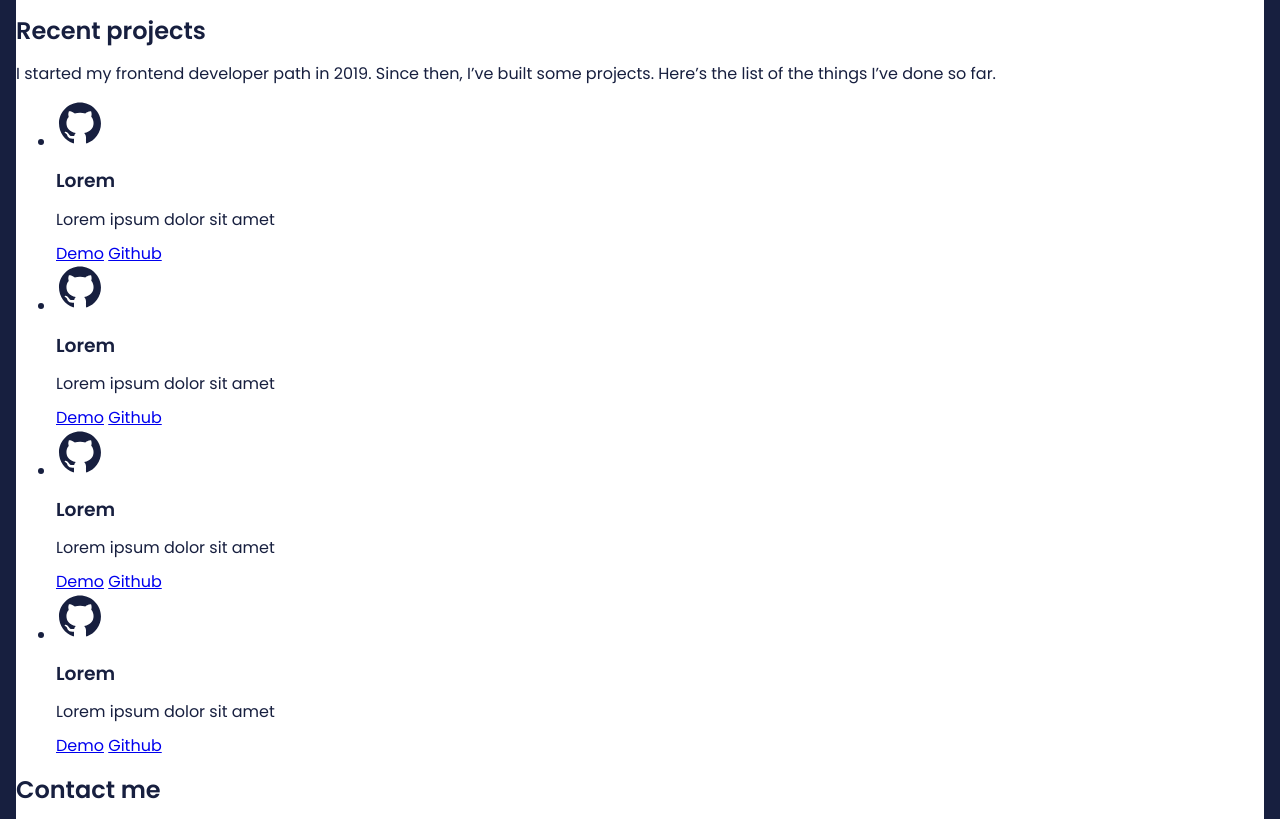
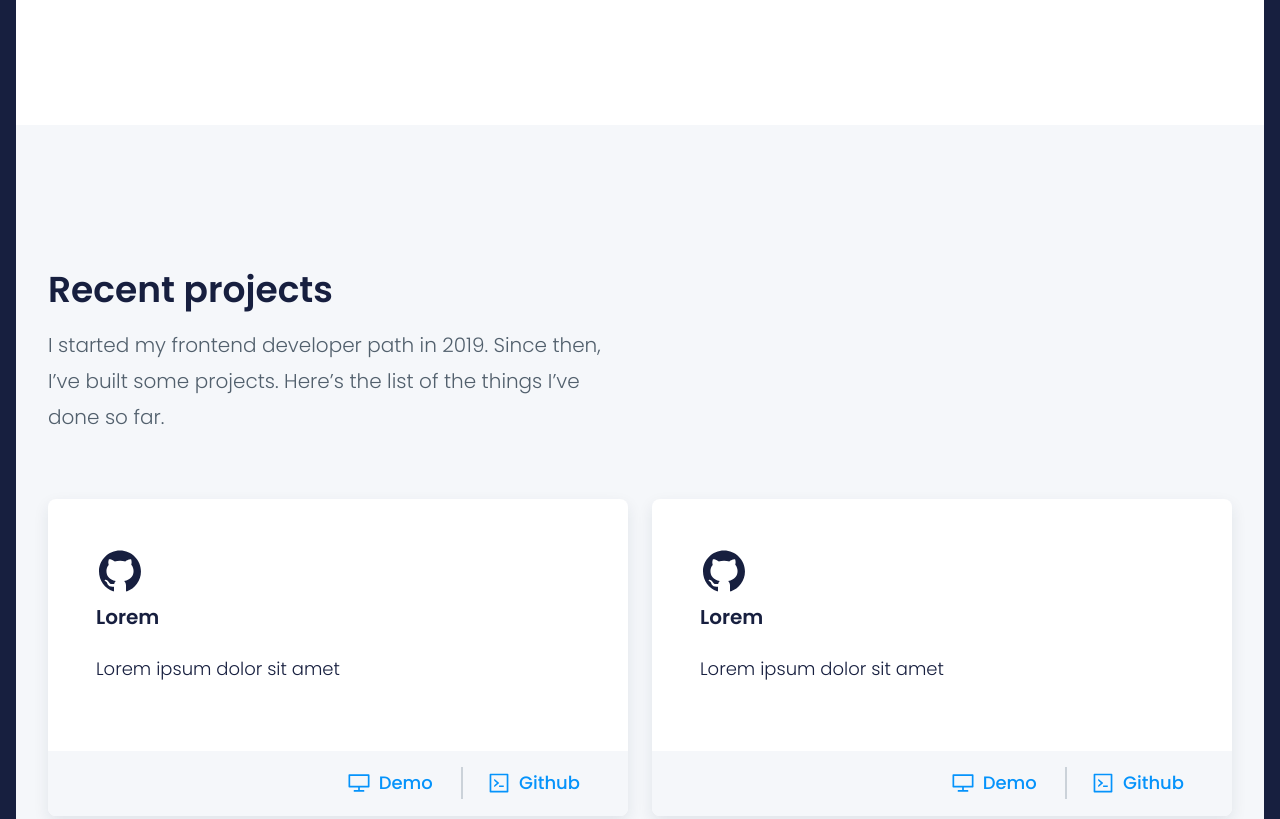
Before and after one commit to michalsamulak/michalsamulak.github.io, a website: page src/content/index.html in a window 1280 px wide. Shown: the part 1870-2689 px from the top of the page. Drawn offline with nearby package versions, Linux system fonts and the light colour scheme; files that its build step writes are made by us from their sources; files whose address does not match are found by name.

```diff
--- a/src/content/index.html
+++ b/src/content/index.html
@@ -85,46 +85,57 @@
     </section>
     <section id="my-projects" class="projects">
       <h2 class="projects__title">Recent projects</h2>
+      <div class="conteiner">
       <p class="projects__description">I started my frontend developer path in 2019. Since then, I’ve built some
         projects. Here’s the list of the things I’ve done so far.</p>
       <ul class="projects-list">
           <li class="project">
+              <div class="project__conteiner">
               <img class="project__logo" src="assets/img/github.svg" alt="" />
               <h3 class="project__title">Lorem</h3>
               <p class="project__description">Lorem ipsum dolor sit amet</p>
+            </div>
               <div class="project__footer">
-            <a class="project__link" href="#" title="Demo: lorem.">Demo</a>
-            <a class="project__link" href="#" title="Souce code: lorem.">Github</a>
+                <a class="project__link project__link--demo" href="#" title="Demo: lorem.">Demo</a>
+                <a class="project__link project__link--code" href="#" title="Souce code: lorem.">Github</a>
               </div>
             </li>
             <li class="project">
+                <div class="project__conteiner">
                 <img class="project__logo" src="assets/img/github.svg" alt="" />
                 <h3 class="project__title">Lorem</h3>
                 <p class="project__description">Lorem ipsum dolor sit amet</p>
+              </div>
                 <div class="project__footer">
-            <a class="project__link" href="#" title="Demo: podlaskigit.">Demo</a>
-            <a class="project__link" href="#" title="Souce code: podlaskigit.">Github</a>
+                  <a class="project__link project__link--demo" href="#" title="Demo: lorem.">Demo</a>
+                  <a class="project__link project__link--code" href="#" title="Souce code: lorem.">Github</a>
                 </div>
               </li>
               <li class="project">
+                  <div class="project__conteiner">
                   <img class="project__logo" src="assets/img/github.svg" alt="" />
                   <h3 class="project__title">Lorem</h3>
                   <p class="project__description">Lorem ipsum dolor sit amet</p>
+                </div>
                   <div class="project__footer">
-            <a class="project__link" href="#" title="Demo: podlaskigit.">Demo</a>
-            <a class="project__link" href="#" title="Souce code: podlaskigit.">Github</a>
+                    <a class="project__link project__link--demo" href="#" title="Demo: lorem.">Demo</a>
+                    <a class="project__link project__link--code" href="#" title="Souce code: lorem.">Github</a>
                   </div>
                 </li>
                 <li class="project">
+                    <div class="project__conteiner">
                     <img class="project__logo" src="assets/img/github.svg" alt="" />
                     <h3 class="project__title">Lorem</h3>
                     <p class="project__description">Lorem ipsum dolor sit amet</p>
+                  </div>
                     <div class="project__footer">
-            <a class="project__link" href="#" title="Demo: podlaskigit.">Demo</a>
-            <a class="project__link" href="#" title="Souce code: podlaskigit.">Github</a>
+                      <a class="project__link project__link--demo" href="#" title="Demo: lorem.">Demo</a>
+                      <a class="project__link project__link--code" href="#" title="Souce code: lorem.">Github</a>
                     </div>
                   </li>
+
       </ul>
+    </div>
     </section>
     <footer class="contact" id="contact">
       <h2 class="contact__title">Contact me</h2>
--- a/src/scss/_variables.scss
+++ b/src/scss/_variables.scss
@@ -3,4 +3,5 @@
 $blue: #0593fb;
 $dark-blue: #2251CC;
 $green: #06C847;
+$light-grey: #F5F7FA;
 $violet: #653CAD;
--- a/src/scss/main.scss
+++ b/src/scss/main.scss
@@ -3,6 +3,7 @@
 @import url('https://fonts.googleapis.com/css?family=Poppins:300,400,500,600&display=swap&subset=devanagari');
 @import "moduls/hero.scss";
 @import "moduls/skills.scss";
+@import "moduls/projects.scss";
 
 html {
   box-sizing: border-box;
@@ -24,3 +25,8 @@
 	-moz-osx-font-smoothing: grayscale;
 
 }
+
+.conteiner {
+  max-width: 1184px;
+  margin: 0 auto;
+}
--- /dev/null
+++ b/src/scss/moduls/projects.scss
@@ -0,0 +1,96 @@
+.projects {
+  padding: 8rem 0;
+  background: $light-grey;
+  &__description {
+    font-weight: 300;
+    font-size: 1.25rem;
+    line-height: 2.25rem;
+    color: $grey;
+    max-width: 580px;
+    margin: 0;
+  }
+  &__title {
+    font-size: 2.25rem;
+    font-style: normal;
+    font-weight: 600;
+    margin: 0 auto;
+    padding: 1rem 0;
+    max-width: 1184px;
+  }
+}
+
+.projects-list {
+  display: grid;
+  grid-template-columns: 1fr 1fr;
+  column-gap: 1.5rem;
+  row-gap: 1.5rem;
+  margin: 4rem 0;
+  padding: 0;
+  list-style-type: none;
+}
+
+.project {
+  background: #fff;
+  box-shadow: 0px 6px 16px rgba(24, 41, 67, 0.09);
+  border-radius: 8px;
+  overflow: hidden;
+  &__conteiner {
+    padding: 3rem;
+  }
+  &__description {
+    font-style: normal;
+    font-weight: 300;
+    font-size: 1.125rem;
+    line-height: 2rem;
+  }
+  &__footer {
+      background: $light-grey;
+      padding: 1rem 3rem;
+      text-align: right;
+  }
+  &__link {
+    font-weight: 500;
+    font-size: 18px;
+    line-height: 32px;
+    color: $blue;
+    text-decoration: none;
+    display: inline-flex;
+    align-items: center;
+    & + & {
+        margin-left: 50px;
+        position: relative;
+        &::after {
+            content: '';
+            height: 32px;
+            width: 2px;
+            background: #CBD2D9;
+            display: block;
+            position: absolute;
+            left: -26px;
+            pointer-events: none;
+        }
+    }
+    &::before {
+        content: '';
+        display: inline-block;
+        margin-right: 8px;
+        width: 24px;
+        height: 24px;
+        background: url('../assets/img/demo.svg') center center no-repeat;
+    }
+    &--code::before {
+        background: url('../assets/img/source.svg') center center no-repeat;
+    }
+  }
+  &__title {
+    font-style: normal;
+    font-weight: 600;
+    font-size: 1.25rem;
+    line-height: 2.25rem;
+    margin: 0;
+  }
+
+
+
+
+}
--- a/src/scss/moduls/skills.scss
+++ b/src/scss/moduls/skills.scss
@@ -1,6 +1,6 @@
 .skills {
   max-width: 1184px;
-  margin: 0 auto;
+  margin: 0 auto 8rem;
   &__title {
     font-size: 2.25rem;
     font-style: normal;
```
Lines whose indentation alone changed are shown as unchanged.
